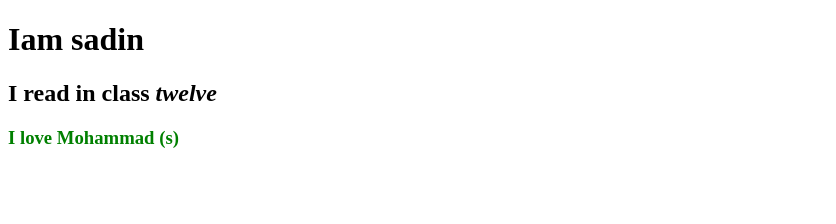
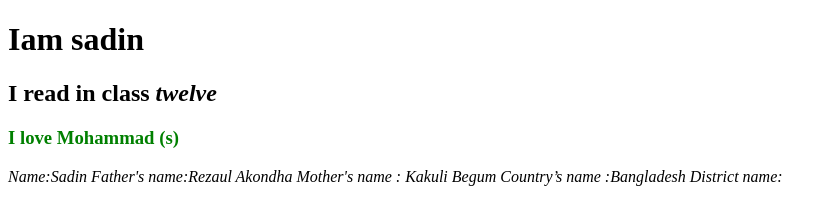
Before and after one commit to sadin312/profile, a plain HTML site: page index.html in a window 1280 px wide. Shown: the whole page, without its empty margins (0-836 px from the left). Drawn offline with Linux system fonts and the light colour scheme.

Commit message:
Address added

```diff
--- a/index.html
+++ b/index.html
@@ -7,5 +7,13 @@
 <h1>Iam <b>sadin</b></h1>
 <h2>I read in class <i>twelve</i><h2>
 <h3 style ="color:green">I love Mohammad (s)</h3>
+<address>
+Name:Sadin
+Father's name:Rezaul Akondha
+Mother's name : Kakuli Begum
+Country’s name :Bangladesh
+District name:
+</address>
+
 </body>
 <html>
```
